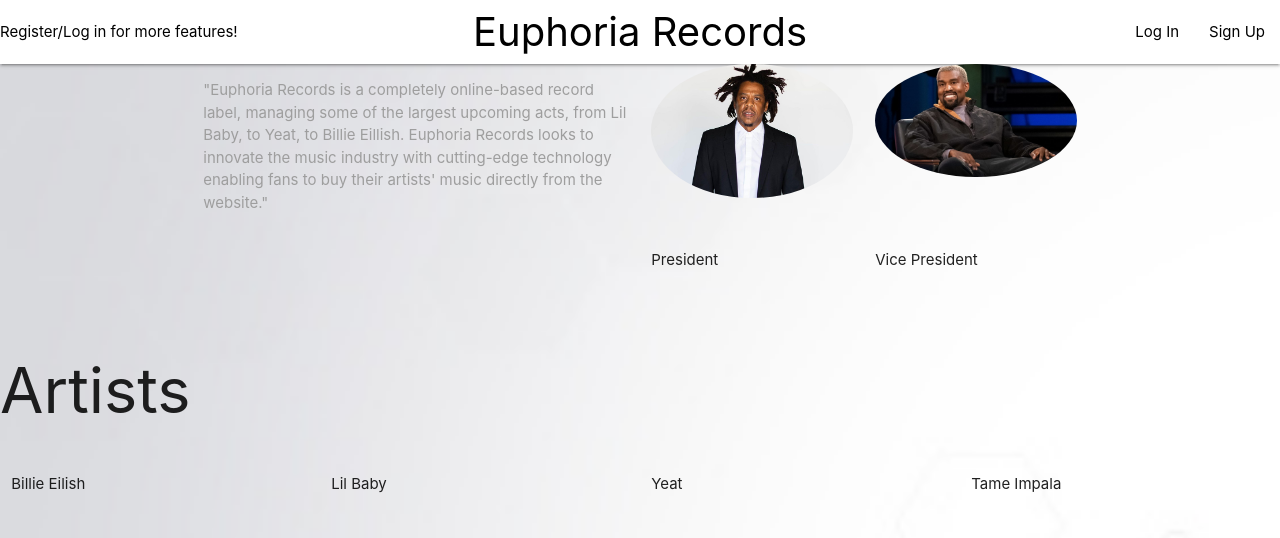
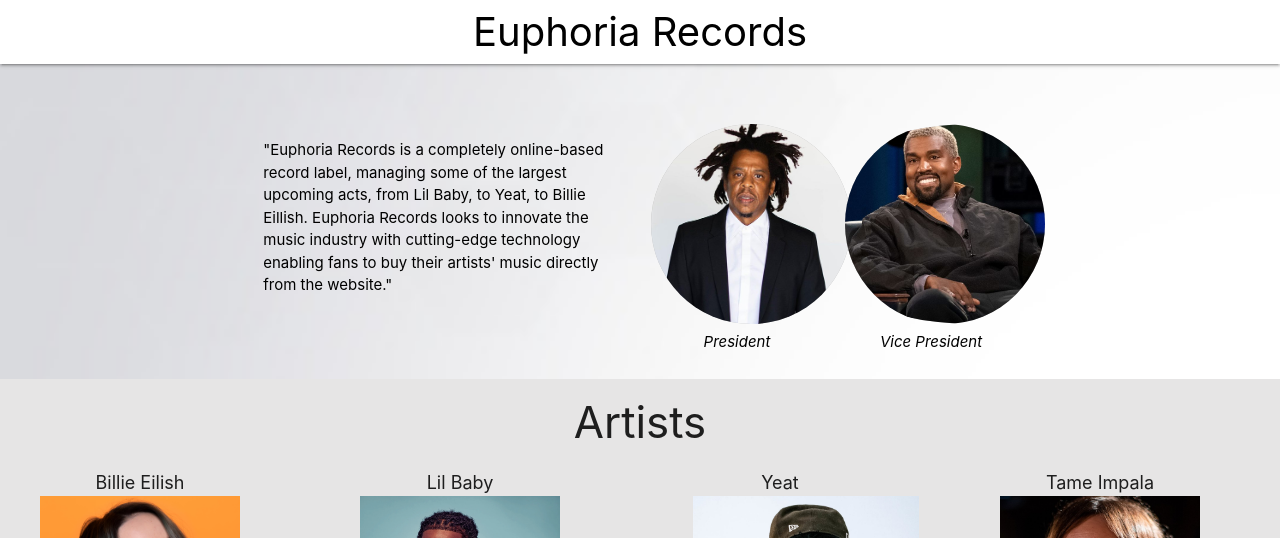
Before and after one commit to mae-ks/Unit4_SDS, a Flask app: page / in a window 1280 px wide. Shown: the top 538 px of the page. Run offline with Flask 2, Linux system fonts and the light colour scheme; some libraries are stand-ins or nearby versions; grey boxes are pictures that could not be loaded.

Commit message:
updated homepage, made page for album: pre-template

```diff
--- a/templates/index.html
+++ b/templates/index.html
@@ -1,7 +1,6 @@
 <!DOCTYPE html>
 <html>
     <head>
-
         <title>
             {% block title %}
             Homepage
@@ -18,181 +17,313 @@
             body {
                 background-size: cover;
                 background-image: url("../static/images/hexagons.jpg");
+                background-repeat: no-repeat;
+            }
+
+            .white {
+                display: fixed;
+            }
+
+            h3 {
+                text-align: center;
+            }
+
+            .container {
+                color:black;
+                padding: 60px;
+                padding-bottom: 5px;
+            }
+
+            figure {
+                float: right;
+                width: 100%;
+                text-align: center;
+                font-style: italic;
+                font-size: normal;
+                text-indent: 0;
+                margin: 0px;
+            }
+
+            .circular--landscape {
+                display: inline-block;
+                position: relative;
+                width: 200px;
+                height: 200px;
+                overflow: hidden;
+                border-radius: 50%;
+            }
+
+            .circular--landscape img {
+                width: auto;
+                height: 100%;
+                margin-left: -50px;
+            }
+
+            .circle {
+                height: 200px;
+                width: 200px;
+                background-color: #bbb;
+                border-radius: 50%;
+            }
+
+            P.desc {
+                margin-left: auto;
+                margin-right: auto;
+            }
+
+            .text-center {
+                background-color: rgb(230, 229, 229);
+                background-image: none;
+                box-shadow: 1px 12px 10px grey
+            }
+
+            .mb-5 {
+                padding: 20px;
+                padding-bottom: 1px;
+                margin: 1px;
+            }
+
+            figure2 {
+                float: right;
+                width: 100%;
+                text-align: center;
+                font-style: normal;
+                font-size: 18px;
+                text-indent: 0;
+                margin: 20px;
             }
 
             img {
-                border-radius: 50%;
+                object-fit: contain;
+                width:350px;
+                height:200px;
+            }
+
+            .square--portrait {
+                display:inline-block;
+                position: relative;
+                width: 200px;
+                height: 200px;
+                overflow: hidden;
+            }
+
+            .square--portrait img {
+                width: 100%;
+                height: auto;
+            }
+
+            .square--landscape {
+                display:inline-block;
+                position: relative;
+                width: 200px;
+                height: 200px;
+                overflow: hidden;
+                margin-left: 0px
+            }
+
+            .square--landscape img {
+                max-width: auto;
+                height: 100%;
+            }
+
+            .square {
+                position: relative;
+                height: 200px;
+                width: 200px;
+                background-color: #bbb;
+                overflow: hidden;
+                object-fit: cover;
+            }
+
+            .page-footer {
+                background-color: #ffffff;
+                color: #000000
+            }
+
+            .footer-copyright p{
+                color: black;
+                text-align: center;
+                width: 100%;
             }
         </style>
-
     </head>
     <body>
 
         <nav class="white">
             <div class="nav-wrapper">
-
-                <ul class="left hide-on-med-and-down">
+                <!-- <ul class="left hide-on-med-and-down">
                     {% if username %}
                     <li><a href={{ url_for('profile', username=username) }}>Profile</a></li>
                     <li>Welcome back, {{username}}!</li>
                     {% else %}
                     <li>Register/Log in for more features!</li>
                     {% endif %}
-                </ul>
+                </ul> -->
 
-                {% if username %}
+                <!-- {% if username %}
                 <a href="/{{username}}" class="brand-logo black-text center" style="font-size: 40px;">Euphoria Records</a>
-                {% else %}
+                {% else %} -->
                 <a href="./" class="brand-logo black-text center" style="font-size: 40px;">Euphoria Records</a>
-                {% endif %}
+                <!-- {% endif %} -->
 
-                <ul class="right hide-on-med-and-down">
+                <!-- <ul class="right hide-on-med-and-down">
                     {% if username %}
                     <li><a href="/logout">Log Out</a></li>
                     {% else %}
                     <li><a href="/login">Log In</a></li>
                     {% endif %}
                     <li><a href="/signup">Sign Up</a></li>
-                </ul>
+                </ul> -->
 
             </div>
         </nav>
-
+         <!-- Eurphoria Pres/Vip section -->
         <div class = "container">
             <div class="row">
                 <div class="col s6">
-                    <p class="grey-text">
+                    <p class="desc">
                        "Euphoria Records is a completely online-based record label, managing some of the largest upcoming acts, from Lil Baby, to Yeat, to Billie Eillish. Euphoria Records looks to innovate the music industry with cutting-edge technology enabling fans to buy their artists' music directly from the website."
                     </p>
                 </div>
-
                 <div class="col s3">
-                  <img src="jayz.jpg" alt="President" style="width:100%">
+                    <figure>
+                        <div class="circular--landscape">
+                            <img src="../static/images/jayz.jpg" alt="President" class="circle">
                         </div>
-                <!-- <div class="col s3"></div> -->
+                        <figcaption>President</figcaption>
+                    </figure>
+                </div>
                 <div class="col s3">
-                  <img src="kanyewest.jpg" alt="Vice President" style="width:100%">
+                    <figure>
+                        <div class="circular--landscape">
+                            <img src="../static/images/kanyewest.jpg" alt="Vice President" class="circle">
+                        </div>
+                        <figcaption>Vice President</figcaption>
+                    </figure>
+                </div>
             </div>
         </div>
 
-            <!-- description text row -->
+        <!-- Artist section -->
+
+        <div id = "artists" class="text-center">
+            <h3 class="mb-5 font-weight-bold">Artists</h3>
                 <div class="row">
-                <div class="col s6"></div>
-
-                <div class="col s3" id="maintxt">
-                    President
+                    <div class="col s3">
+                        <figure2>
+                            <figcaption>Billie Eilish</figcaption>
+                                <div class="square--portrait">
+                                    <a href="https://www.qries.com/">
+                                        <img src="../static/images/billie-eilish.jpg" alt="Billie">
+                                    </a>
+                                </div>
+                        </figure2>
                     </div>
 
-                <div class="col s3" id="maintxt">
-                    Vice President
+                    <div class="col s3">
+                        <figure2>
+                            <figcaption>Lil Baby</figcaption>
+                                <div class="square--portrait">
+                                    <a href="https://www.qries.com/">
+                                        <img src="../static/images/lilbaby.jpg" alt="Lil Baby">
+                                    </a>
                                 </div>
+                        </figure2>
                     </div>
 
+                    <div class="col s3">
+                        <figure2>
+                            <figcaption>Yeat</figcaption>
+                                <a href="https://www.qries.com/">
+                                    <img src="../static/images/yeat.jpg" alt="Yeat">
+                                </a>
+                        </figure2>
                     </div>
 
-        <section id = "artists" class="text-center about">
-            <br>
-            <h1 class="mb-5 font-weight-bold">Artists</h1>
-            <br>
-            <div class="row">
                     <div class="col s3">
-                    <div class="artistheader">Billie Eilish</div>
-                    <br>
+                        <figure2>
+                            <figcaption>Tame Impala</figcaption>
+                                <div class="square--landscape">
+                                    <a href="https://www.qries.com/">
+                                        <img src="../static/images/tame.jpg" alt="Tame Impala" class="square">
+                                    </a>
                                 </div>
-                <div class="col s3">
-                    <div class="artistheader">Lil Baby</div>
-                    <br>
-                </div>
-                <div class="col s3">
-                    <div class="artistheader">Yeat</div>
-                    <br>
-                </div>
-                <div class="col s3">
-                    <div class="artistheader">Tame Impala</div>
-                    <br>
+                        </figure2>
                     </div>
                 </div>
 
                 <div class="row">
                     <div class="col s3">
+                        <figure2>
+                            <figcaption>NoCap</figcaption>
                                 <a href="https://www.qries.com/">
-                        <img src="billie.jpg" alt="Billie" style="width:100%">
+                                    <img src="../static/images/nocap.jpg" alt="NoCap" class="square">
+                                </a>
+                        </figure2>
+                    </div>
+
+                    <div class="col s3">
+                        <figure2>
+                            <figcaption>Cleo Sol</figcaption>
+                                <div class="square--landscape">
+                                    <a href="https://www.qries.com/">
+                                        <img src="../static/images/cleo.jpg" alt="Cleo Sol" class="square">
                                     </a>
                                 </div>
+                        </figure2>
+                    </div>
+
                     <div class="col s3">
-                    <img src="lilbaby.jpg" alt="Lil Baby" style="width:100%">
+                        <figure2>
+                            <figcaption>Tony Shhnow</figcaption>
+
+                                <div class="square--portrait">
+                                    <a href="https://www.qries.com/">
+                                        <img src="../static/images/tony.jpg" alt="Tony Shhnow">
+                                    </a>
                                 </div>
+
+                        </figure2>
+                    </div>
+
                     <div class="col s3">
-                    <img src="yeat.jpg" alt="Yeat" style="width:100%">
+                        <figure2>
+                            <figcaption>Babyface Ray</figcaption>
+                                <div class="square--portrait">
+                                    <a href="https://www.qries.com/">
+                                        <img src="../static/images/ray.jpg" alt="Babyface Ray">
+                                    </a>
                                 </div>
-                <div class="col s3">
-                    <img src="tameimpala.jpg" alt="Tame Impala" style="width:100%">
+                        </figure2>
                     </div>
-            </div>
-            <br>
-            <div class="row">
-                <div class="col s3">
-                    <div class="artistheader">NoCap</div>
-                    <br>
-                </div>
-                <div class="col s3">
-                    <div class="artistheader">Cleo Sol</div>
-                    <br>
-                </div>
-                <div class="col s3">
-                    <div class="artistheader">Tony Shhnow</div>
-                    <br>
-                </div>
-                <div class="col s3">
-                    <div class="artistheader">Babyface Ray</div>
-                    <br>
                 </div>
         </div>
 
-            <div class="row">
-                <div class="col s3">
-                    <img src="nocap.jpg" alt="NoCap" style="width:100%">
-                </div>
-                <div class="col s3">
-                    <img src="cleo.jpg" alt="Cleo Sol" style="width:100%">
-                </div>
-                <div class="col s3">
-                    <img src="tony.jpg" alt="Tony Shhnow" style="width:100%">
-                </div>
-                <div class="col s3">
-                    <img src="babyface.jpg" alt="Babyface Ray" style="width:100%">
-                </div>
-            </div>
-
-        </section>
-
-        <footer class="page-footer">
-            <div class="container">
+        <div class="page-footer">
+            <div class="">
                 <div class="row">
                     <div class="col l6 s12">
-                        <h5 class="black-text">Euphoria Records!</h5>
-                        <p class="black text">123 Euphoria Ave</p>
-                        <p class="black text">Washington, DC 20060</p>
+                        <h5 class="">Euphoria Records!</h5>
+                        <p class="">123 Euphoria Ave</p>
+                        <p class="">Washington, DC 20060</p>
                     </div>
                     <div class="col l4 offset-l2 s12">
                         <h5 class "black-text">Links</h5>
                         <ul>
                             <li>
-                                <a class="grey text text-lighten-3" href="https://www.instagram.com/euphoriarecords">Instagram</a>
+                                <a class="" href="https://www.instagram.com/euphoriarecords">Instagram</a>
                             </li>
                             <li>
-                                <a class="grey text text-lighten-3" href="https://www.twitter.com/euphoriarecords">Twitter</a>
+                                <a class="" href="https://www.twitter.com/euphoriarecords">Twitter</a>
                             </li>
                         </ul>
                     </div>
                 </div>
             </div>
-            <div class="footer-copyright">
-                <div class="container">
-                    © 2021 Team Euphoria
+            <div class="footer-copyright" >
+                    <p>© 2021 Team Euphoria</p>
             </div>
         </div>
-        </footer>
 
         <!-- {% block body %}
         {% endblock %} -->
```
Also changed, not shown: templates/artist.html (added, +213 -0 lines), static/images/billie-eilish.jpg (added), static/images/cleo.jpg (added), static/images/happierthanever.png (added), static/images/lilbaby.jpg (added), static/images/nocap.jpg (added), static/images/ray.jpg (added), static/images/tame.jpg (added), static/images/tony.jpg (added), static/images/yeat.jpg (added). Lines whose indentation alone changed are shown as unchanged.
